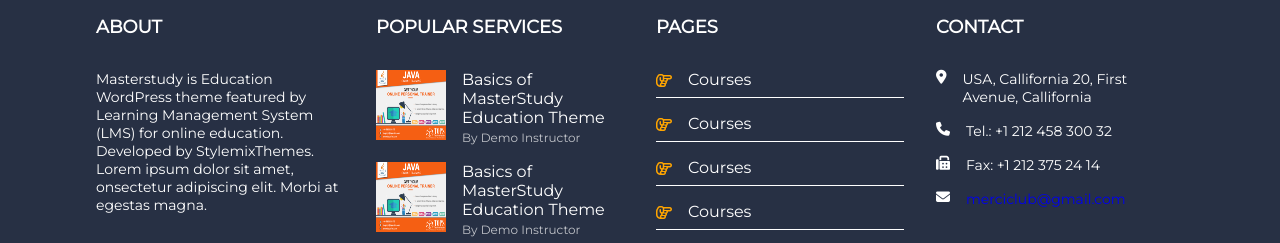
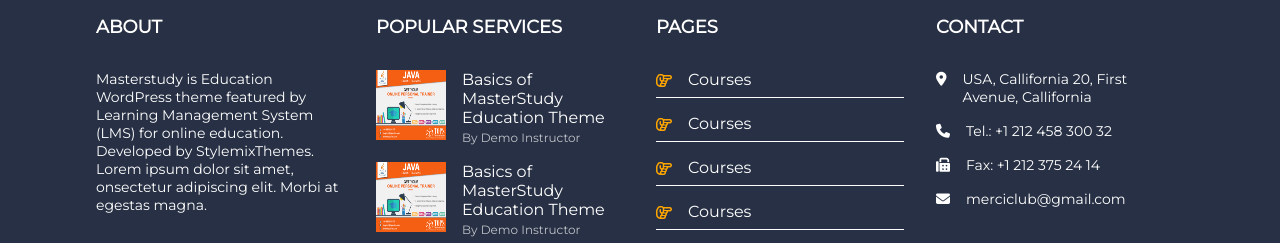
Before and after one commit to trongld21/merci-club, a plain HTML site: page index.html in a window 1280 px wide. Shown: the part 5854-6097 px from the top of the page. Drawn offline with nearby package versions, Linux system fonts and the light colour scheme.

Commit message:
apply css to email footer

```diff
--- a/index.css
+++ b/index.css
@@ -809,8 +809,14 @@
         font-size: 14px;
     }
 
+    .footer-contact-item > a {
+        color: #fff;
+        text-decoration: none;
+    }
+
     #footer .footer-colum .footer-content .footer-contact .footer-contact-item i {
         margin-right: 1rem;
+        margin-top: .1rem;
     }
 
     /* CSS Copyright */
```
